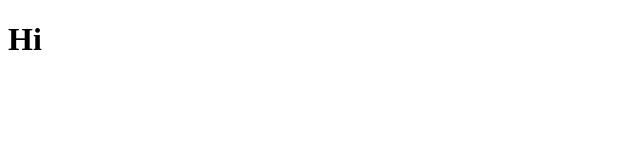
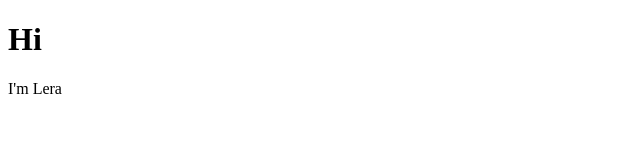
Before and after one commit to MariaRohozhkina/LeraTest, a plain HTML site: page index.html in a window 1280 px wide. Shown: the full height of the page, 0-640 px from the left. Drawn offline with Linux system fonts and the light colour scheme.

Commit message:
add: paragraph

```diff
--- a/index.html
+++ b/index.html
@@ -8,5 +8,6 @@
 </head>
 <body>
     <h1>Hi</h1>
+    <p>I'm Lera</p>
 </body>
 </html>
```
